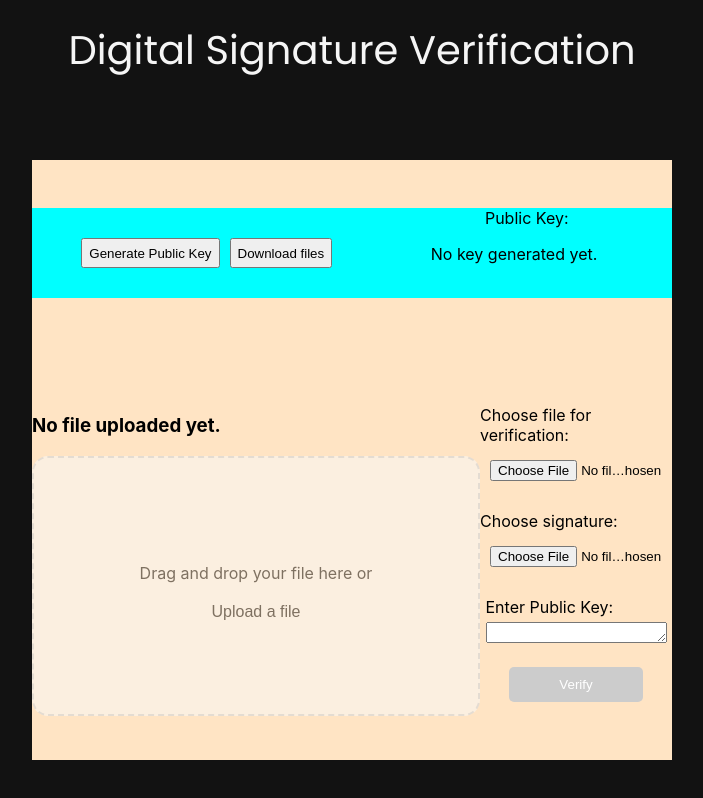
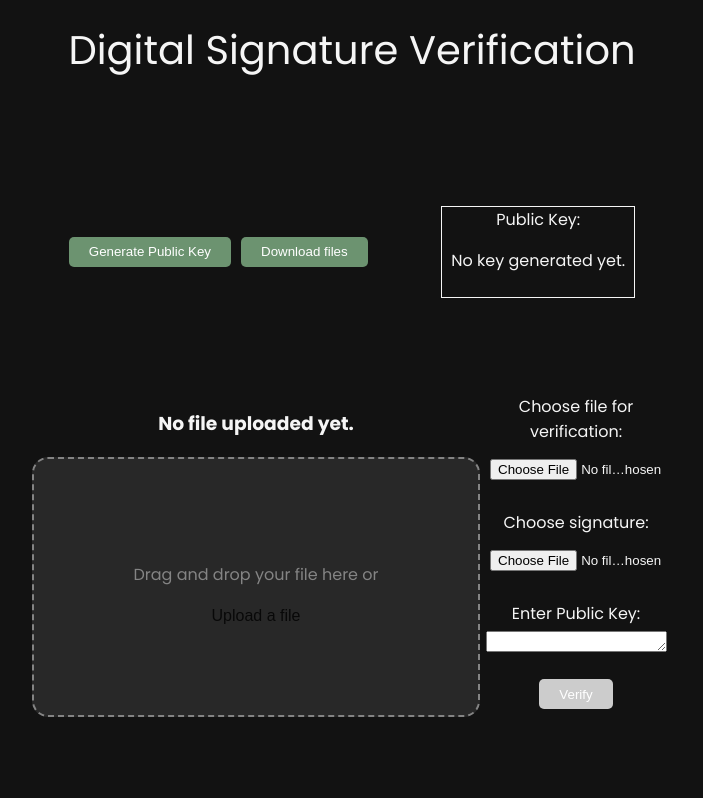
Before and after one commit to buennoo/Digital-signature, a React (Create React App) app in the folder client/: page / in a window 1280 px wide. Shown: the whole page, without its empty margins (288-991 px from the left). Built offline with nearby package versions, Linux system fonts and the light colour scheme.

Commit message:
change front

```diff
--- a/client/src/components/InputField.jsx
+++ b/client/src/components/InputField.jsx
@@ -44,7 +44,7 @@ function InputField({ returnPublicKey }){
   }, [encryptedFile, returnPublicKey]);
 
   return (
-    <div>
+    <div className='input-field-main'>
       {/* {publicKey && <h3>{publicKey}</h3>} */}
       {fileName && <h3>{fileName}</h3>}
       <form id="form-file-upload">
--- a/client/src/components/KeyLabel.jsx
+++ b/client/src/components/KeyLabel.jsx
@@ -71,7 +71,7 @@ function KeyLabel({ setFetchKey, generatedKey }){
               loading ? (
                   <div className='loading-spinner'></div>
               ) : (
-                  <textarea
+                  <textarea id="public-key-text"
                       value={key}
                       readOnly
                       rows={2}
--- a/client/src/components/KeysContainer.jsx
+++ b/client/src/components/KeysContainer.jsx
@@ -31,10 +31,10 @@ function KeysContainer({ generatedKey }) {
     return (
         <section className='keys-container'>
             <div className='generate-buttons'>
-                <button onClick={() => handleGenerateKey('Public')}>
+                <button className="submit-button" onClick={() => handleGenerateKey('Public')}>
                     Generate Public Key
                 </button>
-                <button onClick={() => handleDownload()}>
+                <button className="submit-button" onClick={() => handleDownload()}>
                     Download files
                 </button>
             </div>
--- a/client/src/styles/InputField.css
+++ b/client/src/styles/InputField.css
@@ -18,8 +18,8 @@
   border-width: 2px;
   border-radius: 1rem;
   border-style: dashed;
-  border-color: #cbd5e1;
-  background-color: #f8fafc;
+  border-color: whitesmoke;
+  background-color: #3e3e3e;
   opacity: 50%;
 }
 
--- a/client/src/styles/KeyLabel.css
+++ b/client/src/styles/KeyLabel.css
@@ -3,6 +3,8 @@
     max-width: 30%;
     height: 100%;
     max-height: 100%;
+
+    border: 1px solid whitesmoke;
 }
 
 .title-key-container{
@@ -28,3 +30,7 @@
 @keyframes spin {
     to { transform: rotate(360deg); }
 }
+
+#public-key-text {
+    max-width: 90%;
+}
--- a/client/src/styles/KeysContainer.css
+++ b/client/src/styles/KeysContainer.css
@@ -4,13 +4,15 @@
     justify-content: space-around;
     height: 90px;
     max-height: 90px;
-    background-color: aqua;
     align-items: center;
+
+    font-family: Poppins;
+    color: whitesmoke;
+    text-align: center;
 }
 
 .generate-buttons{
     display: flex;
     flex-direction: row;
-    height: 30px;
     gap: 10px;
 }
--- a/client/src/styles/MainContainer.css
+++ b/client/src/styles/MainContainer.css
@@ -4,5 +4,7 @@
     flex-direction: column;
 
     min-height: 600px;
-    background-color:bisque
+    font-family: Poppins;
+    color: whitesmoke;
+    text-align: center;
 }
--- a/client/src/styles/VerifyField.css
+++ b/client/src/styles/VerifyField.css
@@ -23,13 +23,19 @@
 }
 
 .submit-button {
-  padding: 10px 20px;
-  background-color: #007bff;
+  padding: 0px 20px;
+  background-color: #6c9370;
   color: #fff;
   border: none;
   border-radius: 5px;
   cursor: pointer;
-  width: 10em;
+  width: fit-content;
+  height: 30px;
+  transition: background-color 0.3s ease;
+}
+
+.submit-button:hover {
+  background-color: #3d6141;
 }
 
 .submit-button:disabled {
```
